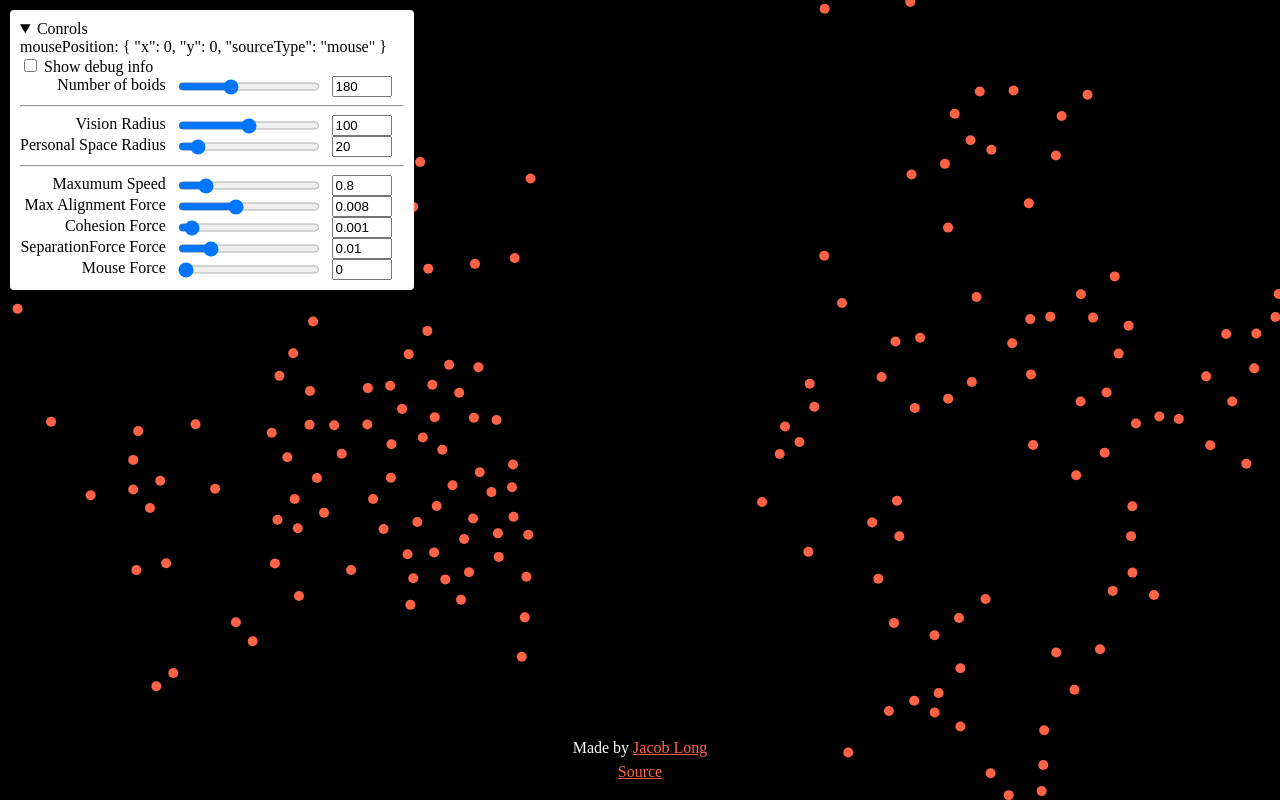
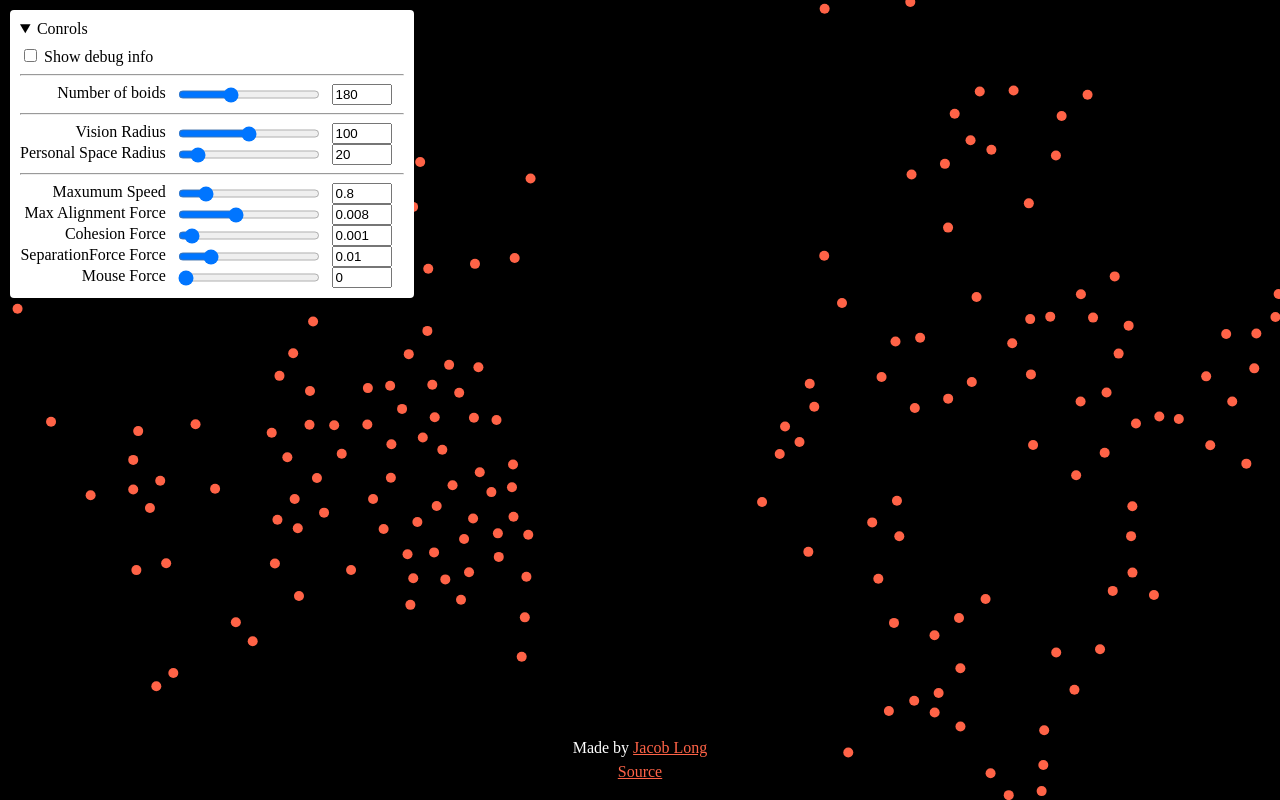
Before and after one commit to Jclong98/boids-vue, a Vue app: page / in a window 1280 px wide. Both pictures are taken after a click on the heading "Conrols". Built offline with nearby package versions, Linux system fonts and the light colour scheme.

Commit message:
more control panel styles

```diff
--- a/src/components/Boids.vue
+++ b/src/components/Boids.vue
@@ -306,16 +306,17 @@ onMounted(() => {
 </script>
 
 <template>
-  <div class="debug-panel">
-    <details>
+  <details class="debug-panel">
     <summary>Conrols</summary>
 
-      <div>mousePosition: {{ mouse }}</div>
-
+    <div style="padding-top: 0.5rem">
       <label>
         <input type="checkbox" v-model="debug" />
         Show debug info
       </label>
+    </div>
+
+    <hr />
 
     <div>
       <label class="input-grid">
@@ -404,7 +405,6 @@ onMounted(() => {
       </label>
     </div>
   </details>
-  </div>
 
   <div ref="canvasParent" class="boids-container" style="z-index: -1">
     <canvas ref="canvasElement" :width="width" :height="height"></canvas>
```
Lines whose indentation alone changed are shown as unchanged.
